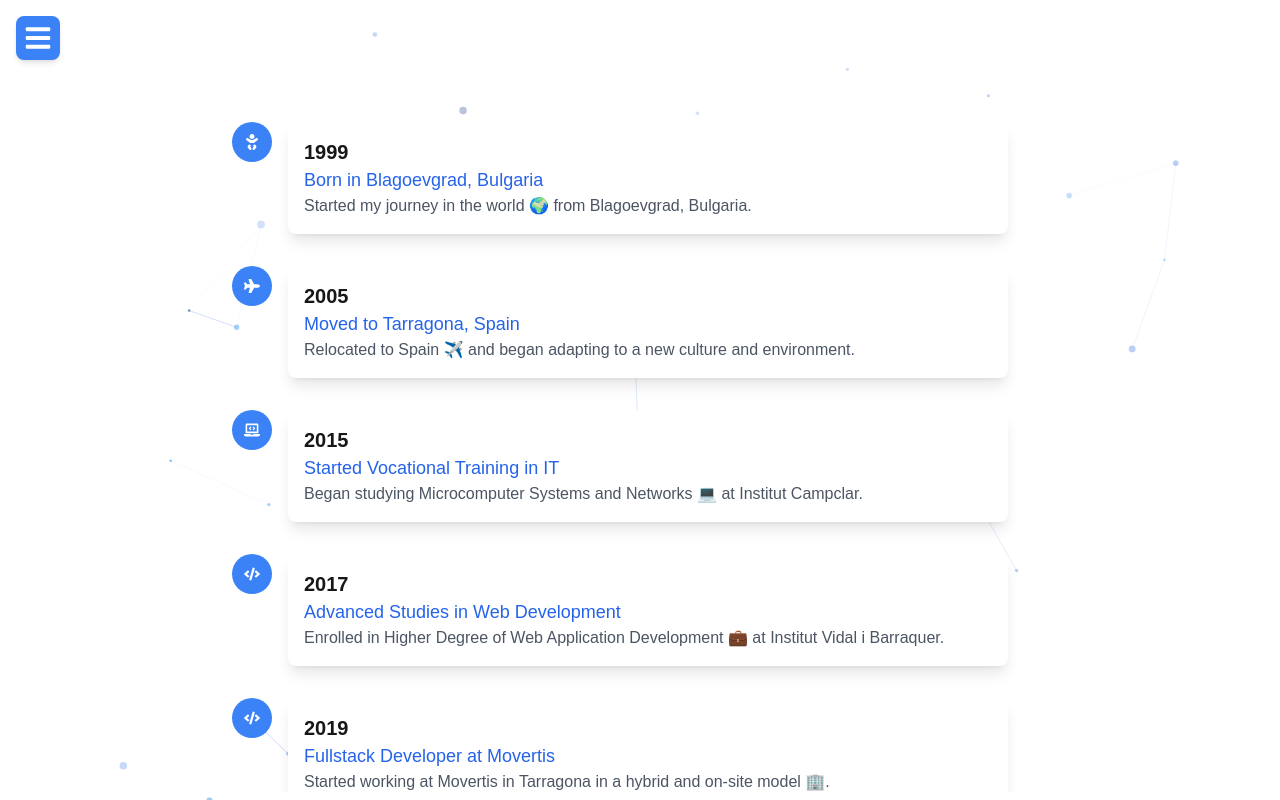
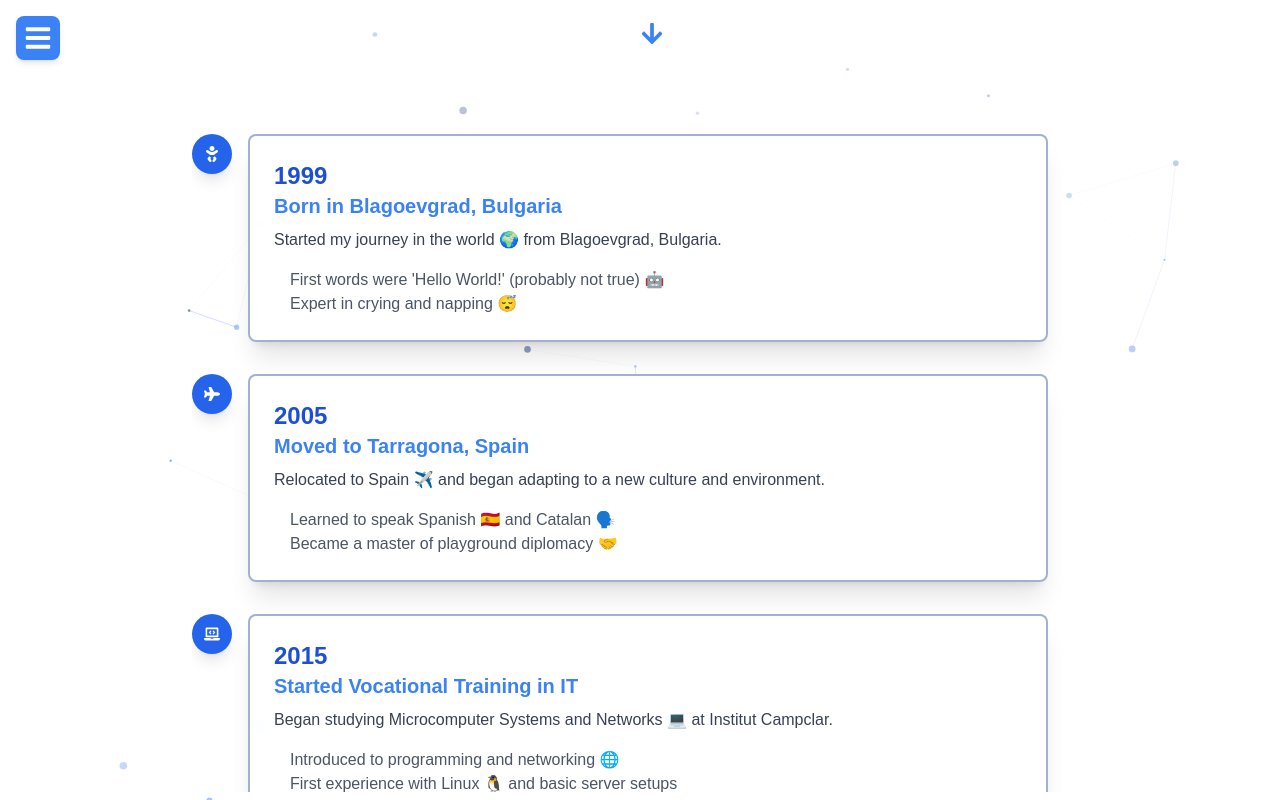
Before and after one commit to tsvetanml/tsvetan.dev, a Next.js app: page /timeline in a window 1280 px wide. Built offline with nearby package versions, Linux system fonts and the light colour scheme.

Commit message:
Enhance timeline component with animated scroll indicator and improved styling for events

```diff
--- a/app/components/timeline/index.tsx
+++ b/app/components/timeline/index.tsx
@@ -1,5 +1,14 @@
 "use client";
 import { motion } from "framer-motion";
+import { FaArrowDown } from "react-icons/fa";
+
+interface Timeline {
+  year: string;
+  title: string;
+  description: string;
+  icon: JSX.Element;
+  details?: { text: string; icons?: JSX.Element[] }[]; // Detalles con texto e iconos
+}
 
 interface LatestProps {
   timeline: Timeline[];
@@ -7,24 +16,50 @@ interface LatestProps {
 
 export default function Timeline({ timeline }: LatestProps): JSX.Element {
   return (
-    <div className="relative p-20 max-h-[99vh] overflow-y-auto space-y-8 scrollbar-none">
-      <div style={{ paddingTop: "10px" }} /> {/* Espacio vacío arriba */}
+    <div className="relative p-10 max-h-[99vh] overflow-y-auto space-y-8 scrollbar-none">
+      {/* Indicador de desplazamiento */}
+      <motion.div
+        className="absolute top-4 left-1/2 transform -translate-x-1/2 text-blue-500 text-2xl"
+        animate={{ y: [0, 10, 0] }}
+        transition={{ repeat: Infinity, duration: 1.5 }}
+      >
+        <FaArrowDown />
+      </motion.div>
+
+      <div style={{ paddingTop: "30px" }} /> {/* Espacio vacío arriba */}
 
       {timeline.map((event, index) => (
         <motion.div
           key={index}
-          initial={{ opacity: 0, x: -20 }}
+          initial={{ opacity: 0, x: -30 }}
           animate={{ opacity: 1, x: 0 }}
-          transition={{ duration: 0.5, delay: index * 0.2 }}
+          transition={{ duration: 0.6, delay: index * 0.2 }}
           className="relative flex items-start space-x-4"
         >
-          <div className="absolute -left-10 flex items-center justify-center w-10 h-10 bg-blue-500 text-white rounded-full">
+          <div className="absolute -left-10 flex items-center justify-center w-10 h-10 bg-blue-600 text-white rounded-full shadow-lg">
             {event.icon}
           </div>
-          <div className="bg-white p-4 rounded-lg shadow-lg w-full">
-            <h3 className="text-xl font-semibold">{event.year}</h3>
-            <h4 className="text-lg font-medium text-blue-600">{event.title}</h4>
-            <p className="text-gray-600">{event.description}</p>
+
+          <div className="bg-white bg-opacity-90 backdrop-filter backdrop-blur-sm p-6 rounded-lg shadow-xl border-2 border-blue-900 border-opacity-40 w-full">
+            <h3 className="text-2xl font-bold text-blue-700">{event.year}</h3>
+            <h4 className="text-xl font-semibold text-blue-500">{event.title}</h4>
+            <p className="text-gray-700 mt-2">{event.description}</p>
+
+            {event.details && (
+              <ul className="mt-4 pl-4 list-disc text-gray-600">
+                {event.details.map((detail, idx) => (
+                  <li key={idx} className="flex items-center gap-2 text-sm sm:text-base">
+                    {detail.text}
+                    {detail.icons &&
+                      detail.icons.map((icon, iconIdx) => (
+                        <span key={iconIdx} className="text-blue-500">
+                          {icon}
+                        </span>
+                      ))}
+                  </li>
+                ))}
+              </ul>
+            )}
           </div>
         </motion.div>
       ))}
```
